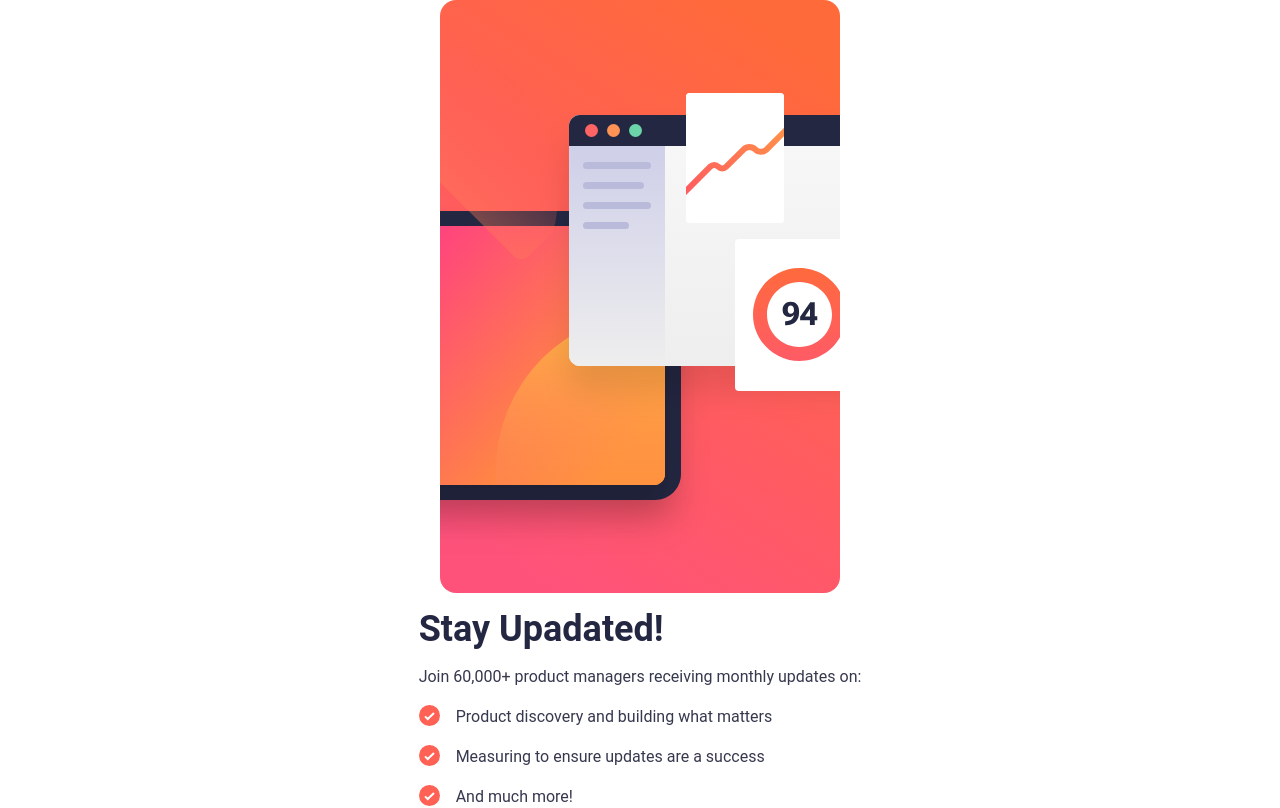
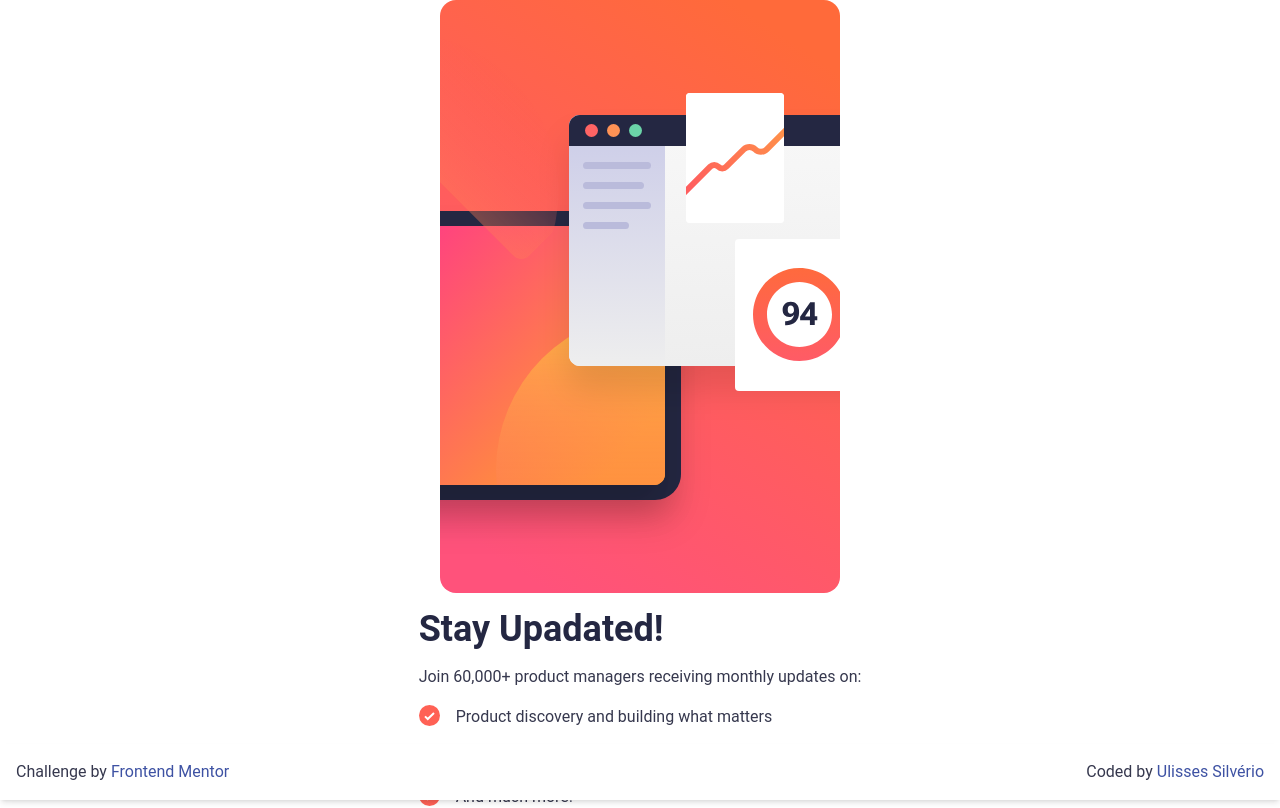
Before and after one commit to Odisseu93/newsletter, a React (Vite) app: page / in a window 1280 px wide. Shown: the top 808 px of the page. Built offline with nearby package versions, Linux system fonts and the light colour scheme.

Commit message:
feat: add Attribution component

```diff
--- /dev/null
+++ b/src/molecules/Attribution/index.tsx
@@ -0,0 +1,28 @@
+import { Link } from '../../atoms/typography/Link'
+import { Footer } from '../../atoms/Footer'
+import { P } from '../../atoms/typography/P'
+
+export const Attribution = () => (
+	<Footer>
+		<P>
+			Challenge by{' '}
+			{
+				<Link
+					href='https://www.frontendmentor.io?ref=challenge'
+					target='_blank'
+				>
+					Frontend Mentor
+				</Link>
+			}
+		</P>
+
+		<P>
+			Coded by{' '}
+			{
+				<Link href='https://github.com/Odisseu93' target='_blank'>
+					Ulisses Silvério
+				</Link>
+			}
+		</P>
+	</Footer>
+)
--- a/src/templates/SubscribeTemplate/index.tsx
+++ b/src/templates/SubscribeTemplate/index.tsx
@@ -5,6 +5,7 @@ import { P } from '../../atoms/typography/P'
 import { FeaturesList } from '../../molecules/FeaturesList'
 import { Form } from '../../organisms/Form'
 import { Picture } from '../../molecules/Picture'
+import { Attribution } from '../../molecules/Attribution'
 
 type SourceType = {
 	media: string
@@ -33,8 +34,13 @@ export const SubscribeTemplate = ({
 	sourceImageList,
 	image,
 }: SubscribeTemplateProps) => (
+	<>
 		<main className={cls.main}>
-		<Picture className={cls.picture} sourceList={sourceImageList} image={image} />
+			<Picture
+				className={cls.picture}
+				sourceList={sourceImageList}
+				image={image}
+			/>
 
 			<section className={cls.section}>
 				<H1>{title}</H1>
@@ -48,4 +54,6 @@ export const SubscribeTemplate = ({
 				<Form onSubmit={onSubmit} />
 			</section>
 		</main>
+		<Attribution />
+	</>
 )
--- a/src/templates/SubscribeTemplate/styles.ts
+++ b/src/templates/SubscribeTemplate/styles.ts
@@ -1,5 +1,5 @@
 export const className = {
-	main: 'flex flex-col content-center desktop:w-[800px] desktop:mx-auto desktop:my-5 desktop:flex-row',
+	main: 'flex flex-col content-center desktop:w-[800px] desktop:mx-auto desktop:my-5 desktop:flex-row mb-28',
 	picture: 'mx-auto w-max desktop:order-2',
 	section: 'flex flex-col gap-4 p-4 desktop:order-1 min-[413px]:mx-auto'
 }
```
Lines whose indentation alone changed are shown as unchanged.
